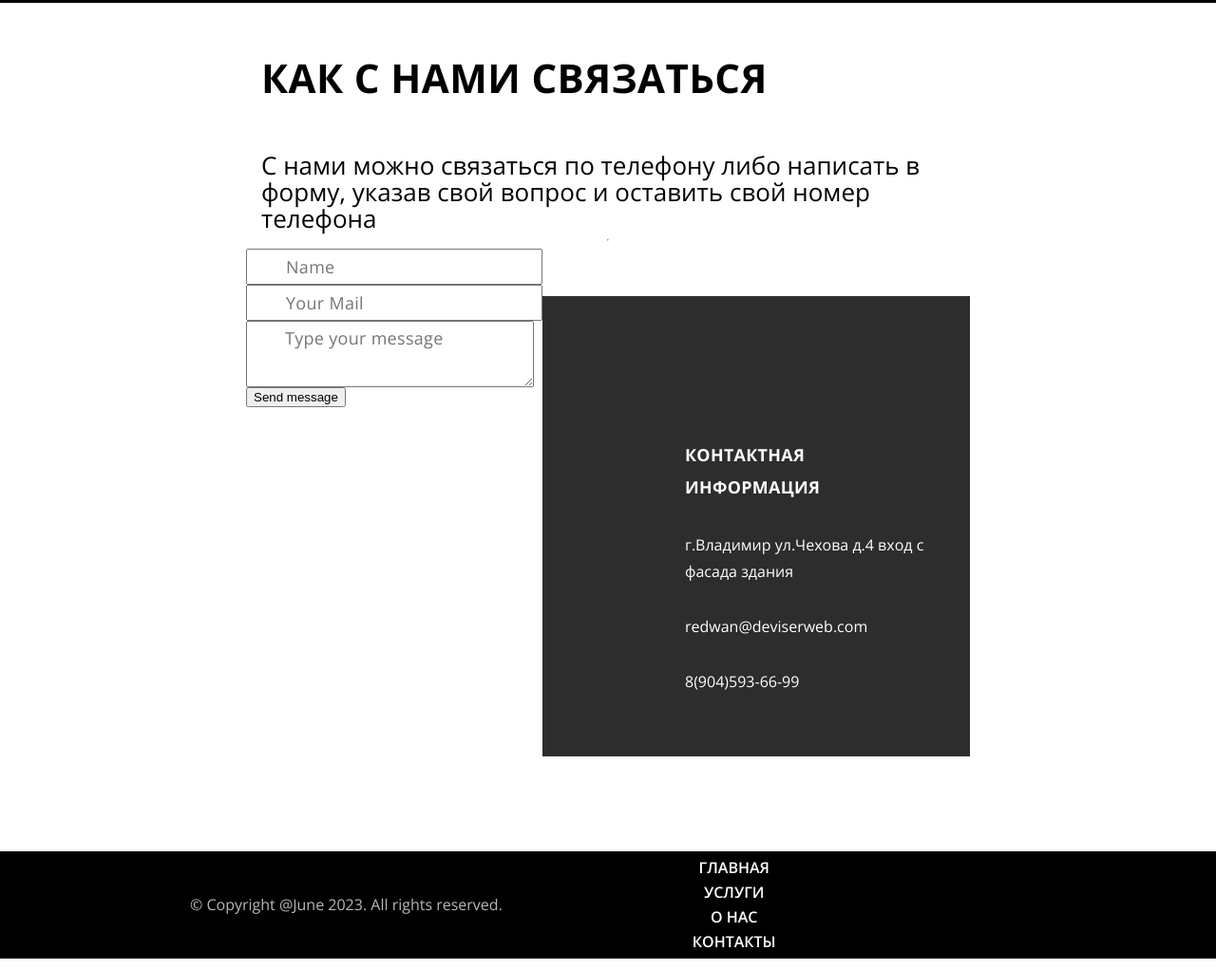
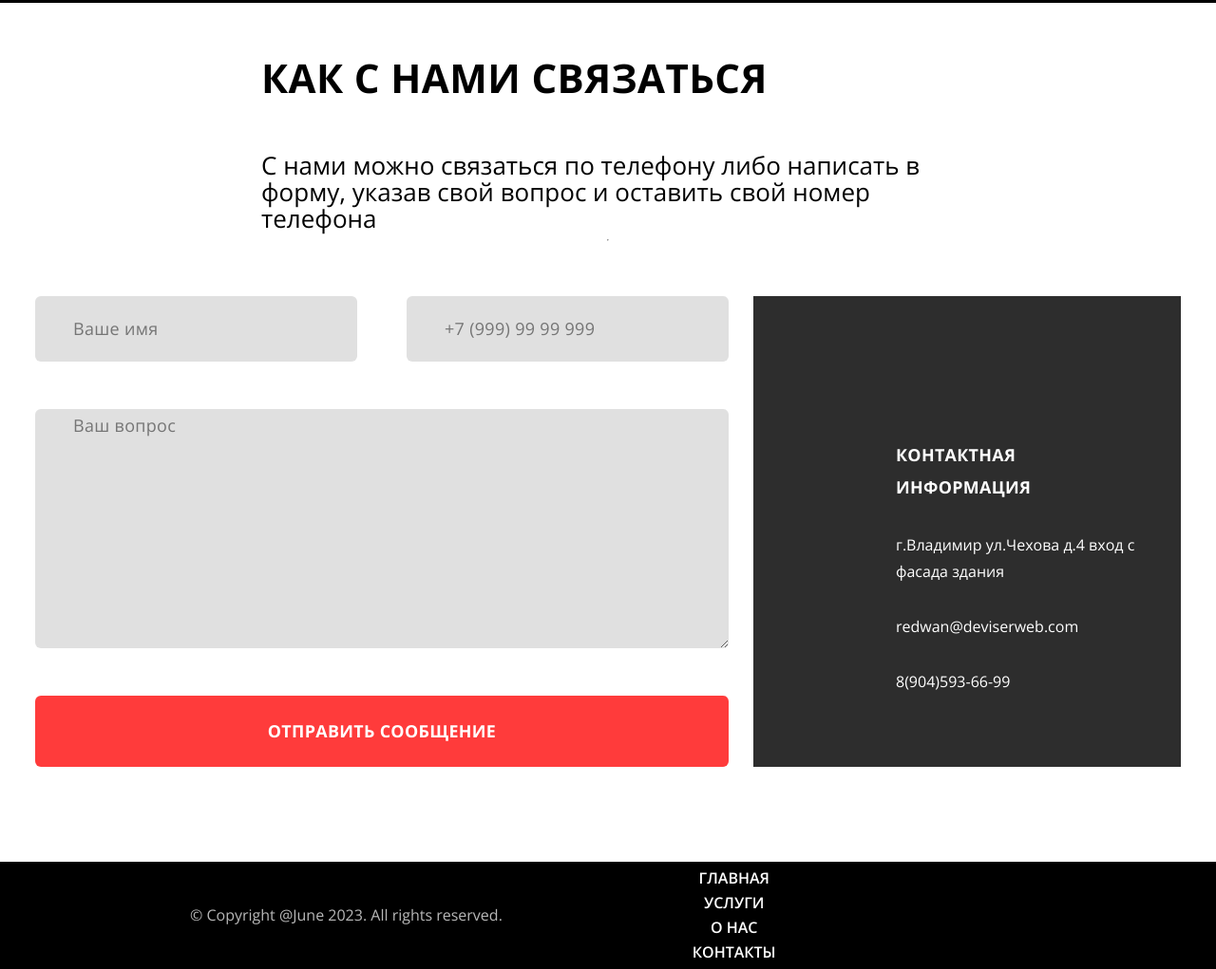
Before and after one commit to Larisa76/maket-saita, a plain HTML site: page index.html in a window 1280 px wide. Shown: the part 5261-6282 px from the top of the page at 95% size. Drawn offline with nearby package versions, Linux system fonts and the light colour scheme.

Commit message:
Update index.html

```diff
--- a/index.html
+++ b/index.html
@@ -228,17 +228,17 @@
          <hr class="feature-small-line" src="img/черта-1.png">
       </div>
       <section class="feedback-popup-section">
-         <form class="feedback-section-popup">
-         <div class="feedback-section-popup__form">
-         <input type="text" name="name" placeholder="Name" required class="feedback__input feedback_name" id="name">
-         <input type="text" name="email" placeholder="Your Mail" required class="feedback__input feedback_mail" id="email">
+           <form  class="feedback-popup" action="#" method="#" id="form">
+         <div class="feedback_form">
+         <input type="text" name="name" placeholder="Ваше имя" required class="feedback_input feedback_name">
+         <input type="tel" name="phone" placeholder="+7 (999) 99 99 999" required class="feedback_input feedback_mail" id="phone">
          </div>
-         <div class="feedback-section-popup__form1">
-         <textarea type="text" name="message" placeholder="Type your message" required class="feedback__input-big feedback_type"></textarea>
-         <button class="feedback-section-popup__btn feedback-section-popup-sendmessage" type="submit" href="#contact">Send message</button>
+         <div class="feedback_form_1">
+            <textarea class="feedback_input-big feedback_type" name="message" placeholder="Ваш вопрос"></textarea>
+           <button class="feedback_btn" type="submit">отправить сообщение</button>
+         </div>
 
-         </div>
-          </form>
+      </form>
 
           <div class="feedback_blok_black">
           <a class="feedback_blok_text_1">контактная информация</a>
```
